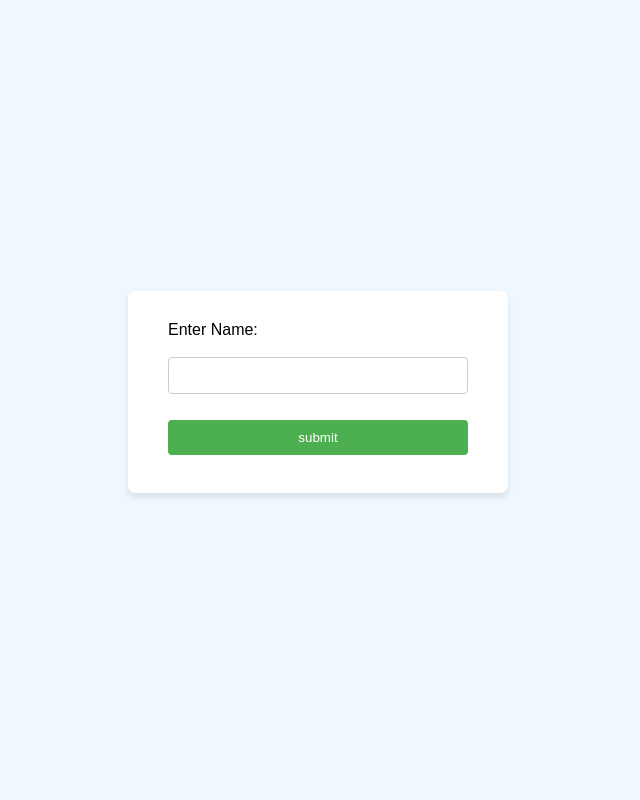
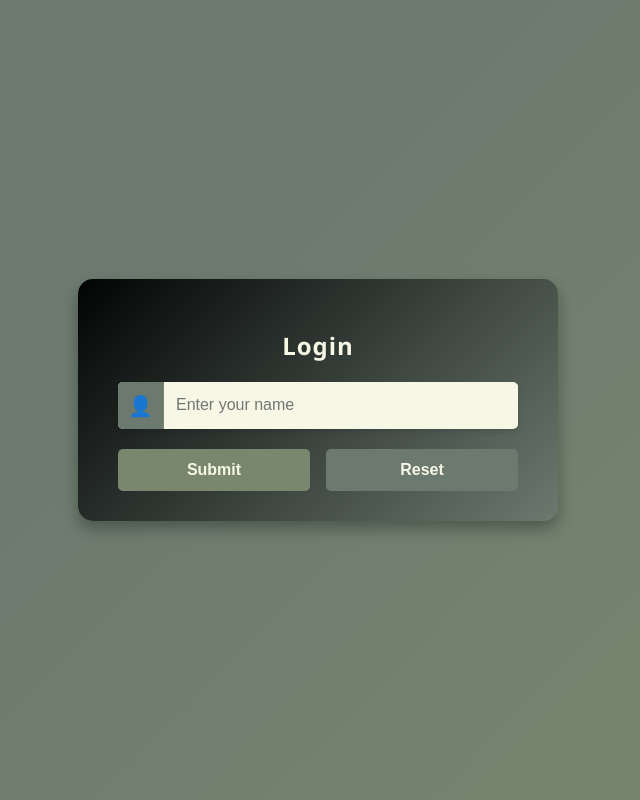
Before and after one commit to refkysyahrin/FlaskRouting_050, a Flask app: page / in a window 1280 px wide. Shown: the whole page, without its empty margins (322-962 px from the left). Run offline with Flask 3, Linux system fonts and the light colour scheme.

Commit message:
css edit gradiasi warna

```diff
--- a/Static/login.css
+++ b/Static/login.css
@@ -1,44 +1,117 @@
 body {
-  font-family: Arial, sans-serif;
-  background-color: #f0f8ff;
+  font-family: "Segoe UI", Tahoma, Geneva, Verdana, sans-serif;
+  background: linear-gradient(135deg, #6b796f 30%, #79876e 100%);
   margin: 0;
   padding: 0;
   display: flex;
   justify-content: center;
   align-items: center;
   height: 100vh;
+  color: #f7f7e5;
 }
 
 form {
-  background-color: #ffffff;
-  padding: 20px 40px;
-  border-radius: 8px;
-  box-shadow: 0 4px 6px rgba(0, 0, 0, 0.1);
-  width: 300px;
+  background: linear-gradient(135deg, #020404, #6b796f);
+  padding: 30px 40px;
+  border-radius: 15px;
+  box-shadow: 0 8px 15px rgba(0, 0, 0, 0.3);
+  width: 100%;
+  max-width: 400px;
+  color: #f7f7e5;
 }
 
-form p {
-  margin: 10px 0;
-  font-size: 16px;
+form h2 {
+  text-align: center;
+  margin-bottom: 20px;
+  font-size: 24px;
+  font-weight: bold;
+  letter-spacing: 1px;
+  color: #f7f7e5;
 }
 
-input[type="text"],
-input[type="submit"] {
-  width: 100%;
+.input-group {
+  display: flex;
+  align-items: center;
+  margin-bottom: 20px;
+  background: #f7f7e5;
+  border-radius: 5px;
+  overflow: hidden;
+  box-shadow: 0 3px 5px rgba(0, 0, 0, 0.1);
+}
+
+.input-group .icon {
+  font-size: 20px;
   padding: 10px;
-  margin: 8px 0;
-  border: 1px solid #ccc;
-  border-radius: 4px;
-  box-sizing: border-box;
+  background: #6b796f;
+  color: #f7f7e5;
+  border-right: 1px solid #79876e;
+}
+
+.input-group input[type="text"] {
+  flex: 1;
+  padding: 12px;
+  border: none;
+  font-size: 16px;
+  background: #f7f7e5;
+  color: #020404;
+}
+
+.input-group input[type="text"]:focus {
+  outline: none;
+  background: #79909c;
+  color: #f7f7e5;
+}
+
+.button-group {
+  display: flex;
+  justify-content: space-between;
+}
+
+input[type="submit"],
+input[type="reset"] {
+  width: 48%;
+  padding: 12px;
+  border: none;
+  border-radius: 5px;
+  font-size: 16px;
+  cursor: pointer;
+  font-weight: bold;
+  transition: all 0.3s ease;
 }
 
 input[type="submit"] {
-  background-color: #4caf50;
-  color: white;
-  border: none;
-  cursor: pointer;
+  background: #79876e;
+  color: #f7f7e5;
 }
 
 input[type="submit"]:hover {
-  background-color: #45a049;
+  background: #6b796f;
+  transform: scale(1.05);
+  box-shadow: 0 4px 8px rgba(0, 0, 0, 0.2);
 }
+
+input[type="reset"] {
+  background: #6b796f;
+  color: #f7f7e5;
+}
+
+input[type="reset"]:hover {
+  background: #020404;
+  transform: scale(1.05);
+  box-shadow: 0 4px 8px rgba(0, 0, 0, 0.2);
+}
+
+a {
+  display: block;
+  text-align: center;
+  margin-top: 20px;
+  color: #79876e;
+  font-size: 14px;
+  text-decoration: none;
+  transition: color 0.3s ease;
+}
+
+a:hover {
+  color: #f7f7e5;
+  text-decoration: underline;
+}
--- a/Templates/login.html
+++ b/Templates/login.html
@@ -1,15 +1,38 @@
-<html>
+<!DOCTYPE html>
+<html lang="en">
   <head>
+    <meta charset="UTF-8" />
+    <meta name="viewport" content="width=device-width, initial-scale=1.0" />
+    <title>Login</title>
     <link
       rel="stylesheet"
       href="{{ url_for('static', filename='login.css') }}"
     />
+    <script>
+      function validateForm(event) {
+        const nameField = document.querySelector('input[name="nm"]');
+        if (!nameField.value.trim()) {
+          alert("Name cannot be empty!");
+          event.preventDefault();
+        }
+      }
+    </script>
   </head>
   <body>
-    <form action="{{ url_for('login') }}" method="post">
-      <p>Enter Name:</p>
-      <p><input type="text" name="nm" /></p>
-      <p><input type="submit" value="submit" /></p>
+    <form
+      action="{{ url_for('login') }}"
+      method="post"
+      onsubmit="validateForm(event)"
+    >
+      <h2>Login</h2>
+      <div class="input-group">
+        <span class="icon">👤</span>
+        <input type="text" name="nm" placeholder="Enter your name" />
+      </div>
+      <div class="button-group">
+        <input type="submit" value="Submit" />
+        <input type="reset" value="Reset" />
+      </div>
     </form>
   </body>
 </html>
```
